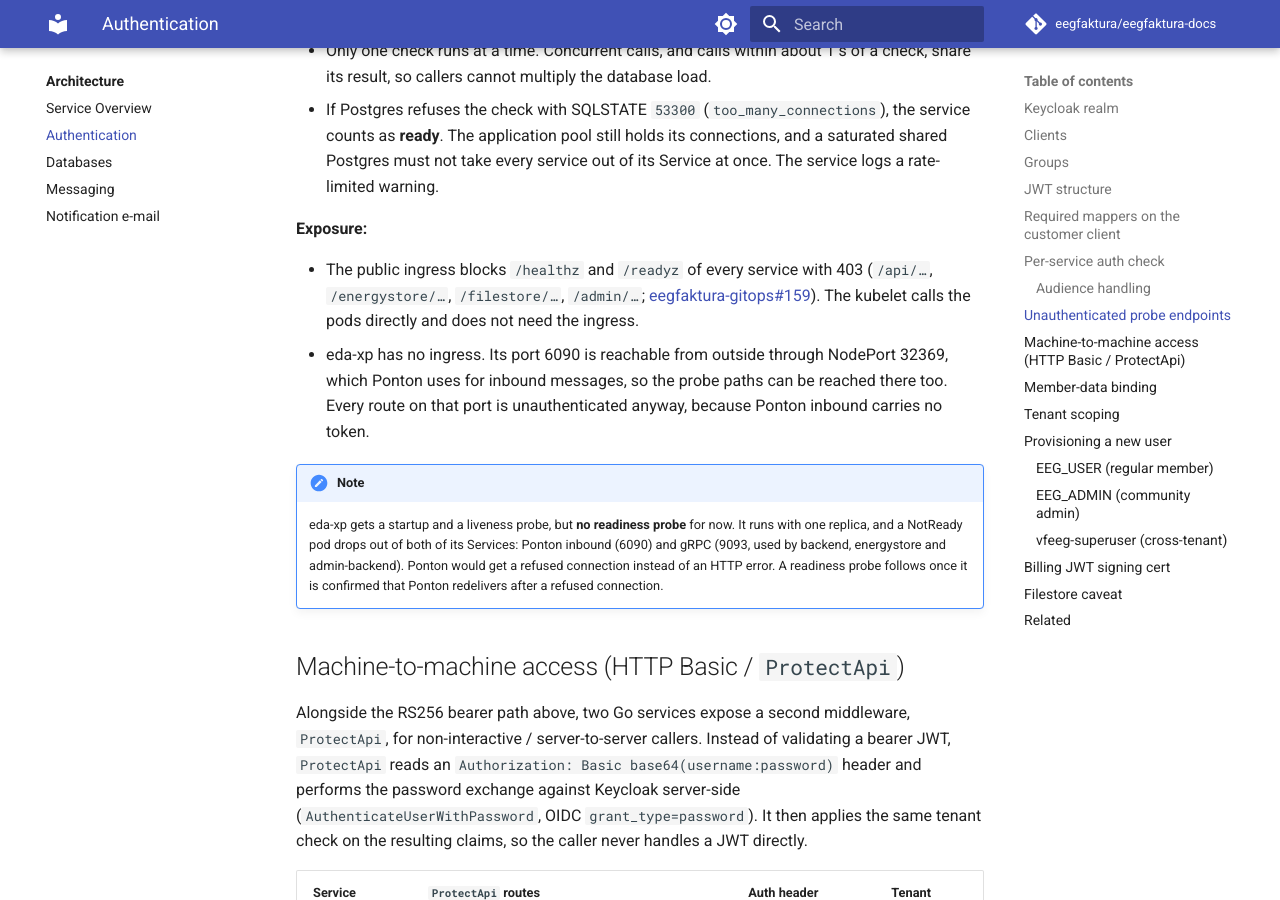
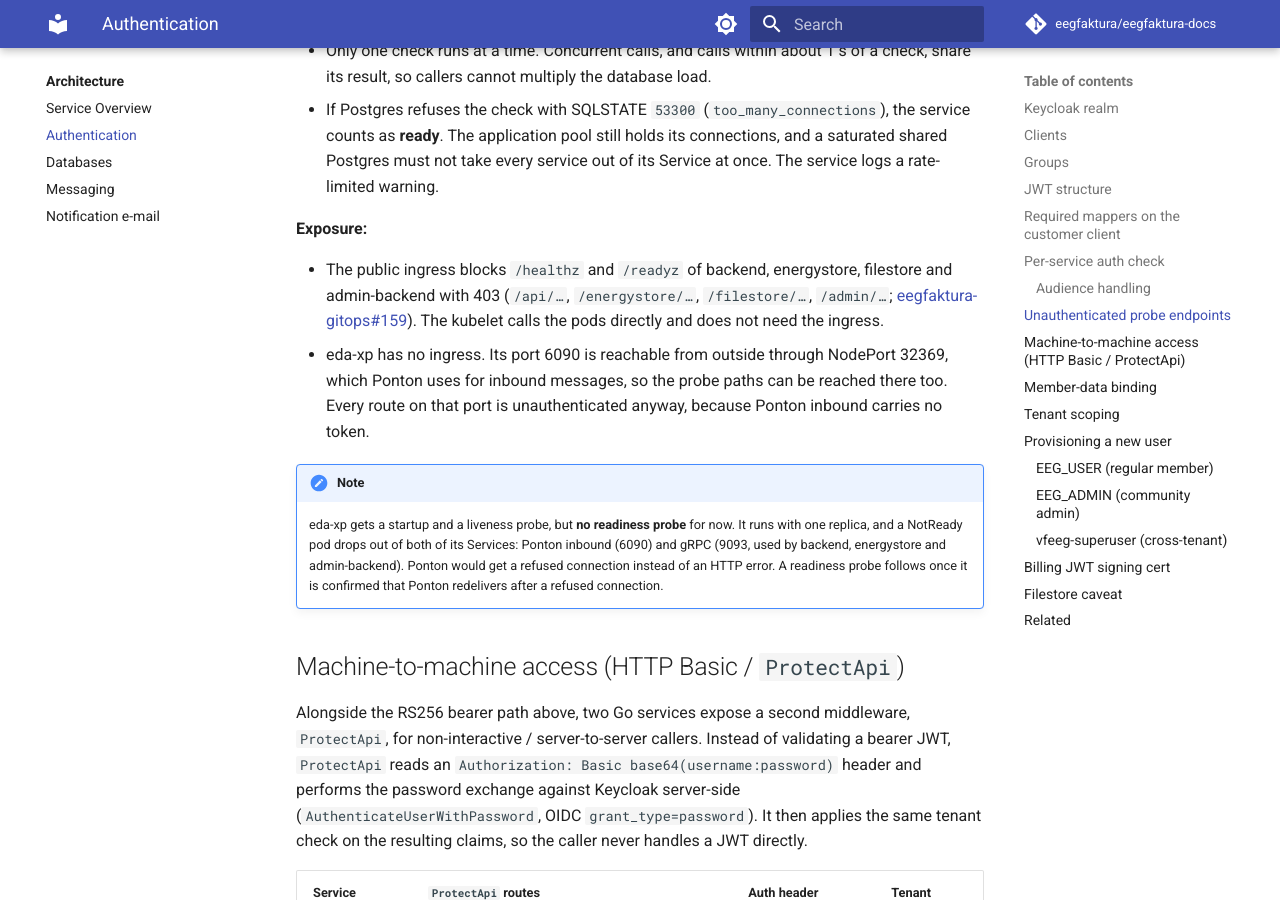
Before and after one commit to eegfaktura/eegfaktura-docs, an MkDocs documentation site: the page built from docs/architecture/auth.md, in a window 1280 px wide and 900 px high, scrolled down 4733 px. Built offline with MkDocs 1.6.1 and Material for MkDocs 9.7.7, drawn with Linux system fonts in a browser that asks for light colours; comment, search, counter and statistics services are not loaded.

Commit message:
docs(auth): the ingress block covers four services; eda-xp stays on NodePort 32369
Co-Authored-By: Claude Opus 5.5 <noreply@anthropic.com>

```diff
--- a/docs/architecture/auth.md
+++ b/docs/architecture/auth.md
@@ -116,7 +116,7 @@ How `/readyz` behaves:
 
 **Exposure:**
 
-- The public ingress blocks `/healthz` and `/readyz` of every service with 403 (`/api/…`, `/energystore/…`, `/filestore/…`, `/admin/…`; [eegfaktura-gitops#159](https://github.com/vfeeg-development/eegfaktura-gitops/pull/159)). The kubelet calls the pods directly and does not need the ingress.
+- The public ingress blocks `/healthz` and `/readyz` of backend, energystore, filestore and admin-backend with 403 (`/api/…`, `/energystore/…`, `/filestore/…`, `/admin/…`; [eegfaktura-gitops#159](https://github.com/vfeeg-development/eegfaktura-gitops/pull/159)). The kubelet calls the pods directly and does not need the ingress.
 - eda-xp has no ingress. Its port 6090 is reachable from outside through NodePort 32369, which Ponton uses for inbound messages, so the probe paths can be reached there too. Every route on that port is unauthenticated anyway, because Ponton inbound carries no token.
 
 !!! note
```
